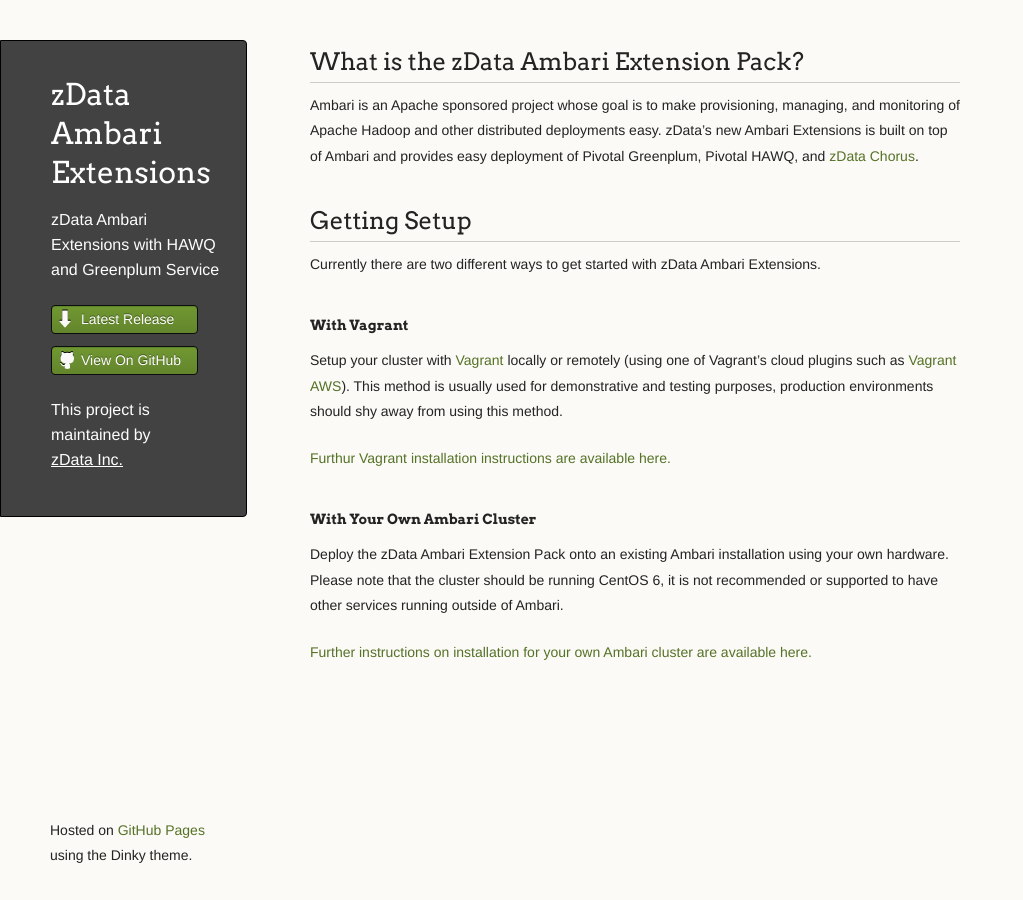
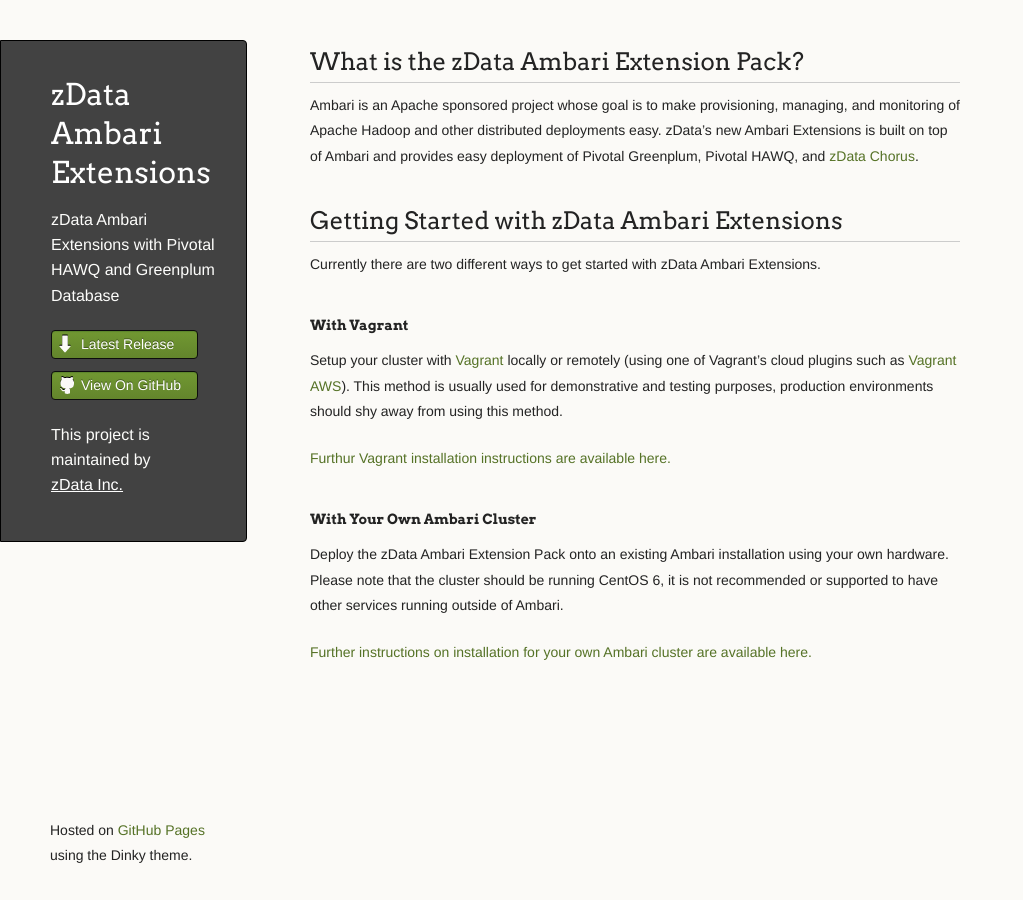
Before and after one commit to zdata-inc/ambari-extensions, a Jekyll site: the page built from index.md, in a window 1280 px wide. Shown: the whole page, without its empty margins (0-1023 px from the left). Built offline with Jekyll 4.4.1, drawn with Linux system fonts in a browser that asks for light colours; Markdown is read by kramdown in place of the engine named in the settings.

Commit message:
Further content changes for Ambari Extensions.
Update default tagline, fix headlines in index.md

```diff
--- a/_layouts/default.html
+++ b/_layouts/default.html
@@ -23,7 +23,7 @@
     <div class="wrapper">
       <header>
         <h1 class="header">{% if page.title %}{{ page.title }}{% else %}zData Ambari Extensions{% endif %}</h1>
-        <p class="header">{% if page.tagline %}{{page.tagline}}{% else %}zData Ambari Extensions with HAWQ and Greenplum Service{% endif %}</p>
+        <p class="header">{% if page.tagline %}{{page.tagline}}{% else %}zData Ambari Extensions with Pivotal HAWQ and Greenplum Database{% endif %}</p>
 
         <ul>
           <li class="download"><a class="buttons" href="download.html">Latest Release</a></li>
--- a/index.md
+++ b/index.md
@@ -4,12 +4,12 @@
 ---
 
 What is the zData Ambari Extension Pack?
--------------------------------
+----------------------------------------
 
 Ambari is an Apache sponsored project whose goal is to make provisioning, managing, and monitoring of Apache Hadoop and other distributed deployments easy. zData's new Ambari Extensions is built on top of Ambari and provides easy deployment of Pivotal Greenplum, Pivotal HAWQ, and [zData Chorus](http://www.zdatainc.com/zdata-chorus).
 
-Getting Setup
--------------
+Getting Started with zData Ambari Extensions
+--------------------------------------------
 
 Currently there are two different ways to get started with zData Ambari Extensions.
 
```
